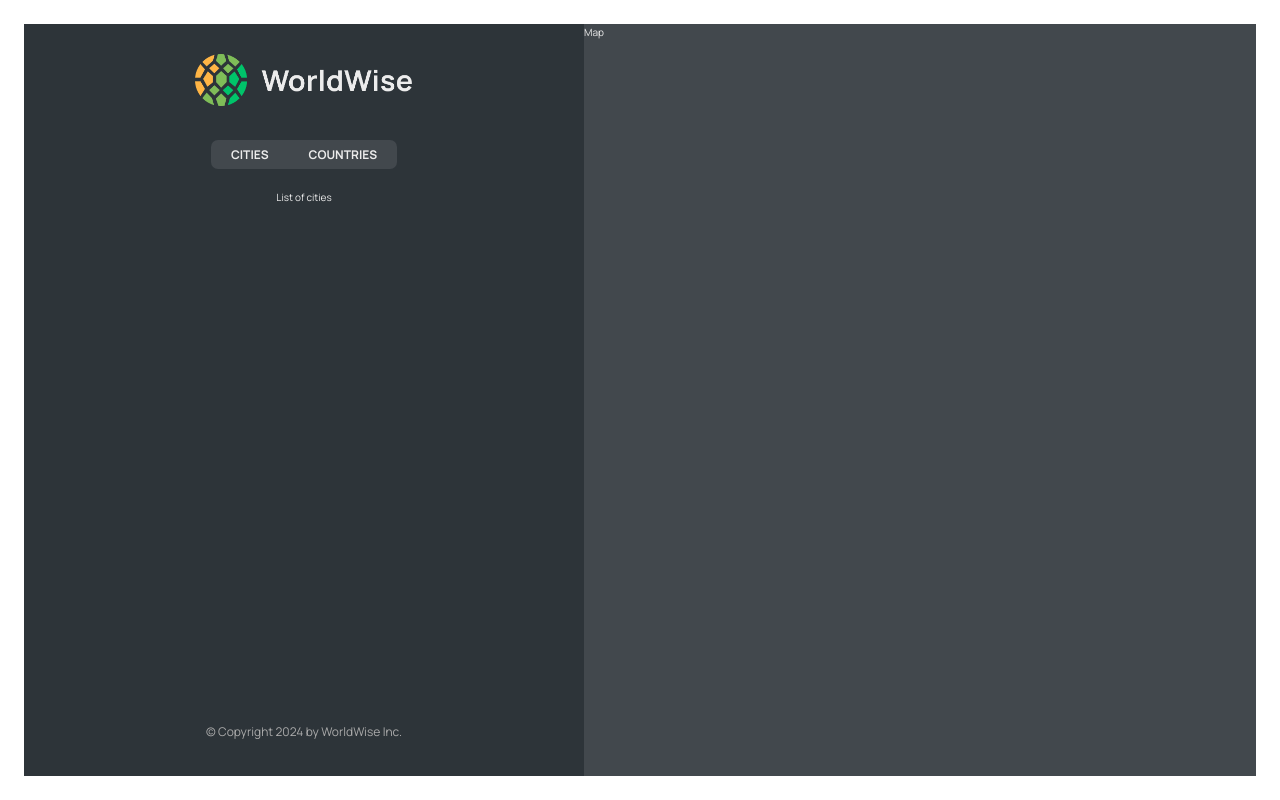
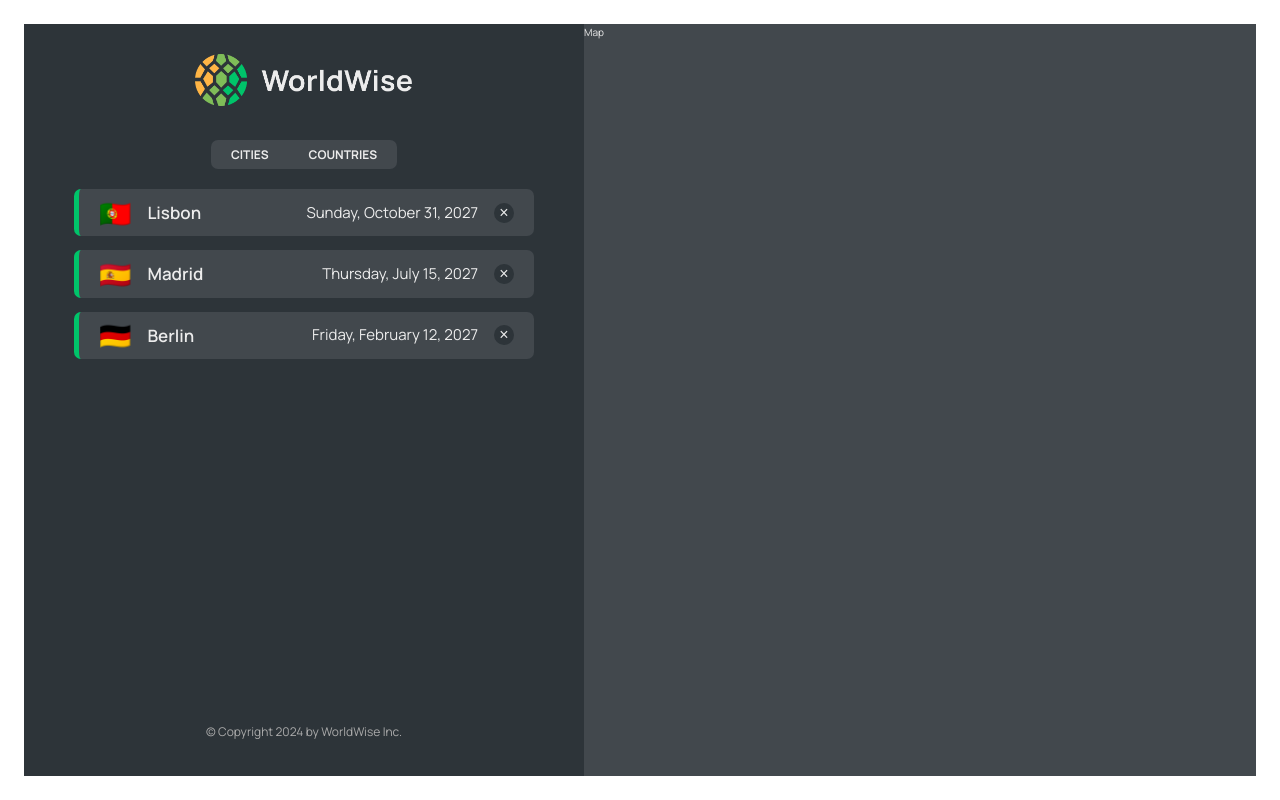
Before and after one commit to jzrlqwzy/worldwise, a React (Vite) app: page /app in a window 1280 px wide. Built offline with nearby package versions, Linux system fonts and the light colour scheme; data requests are answered from the project's data file.

Commit message:
city list

```diff
--- a/package.json
+++ b/package.json
@@ -7,9 +7,11 @@
     "dev": "vite",
     "build": "vite build",
     "lint": "eslint . --ext js,jsx --report-unused-disable-directives --max-warnings 0",
-    "preview": "vite preview"
+    "preview": "vite preview",
+    "server": "json-server --watch data/cities.json --port 8000"
   },
   "dependencies": {
+    "json-server": "^1.0.0-beta.0",
     "react": "^18.2.0",
     "react-dom": "^18.2.0",
     "react-router-dom": "^6.23.1"
--- a/src/App.jsx
+++ b/src/App.jsx
@@ -5,8 +5,31 @@
 import PageNotFound from "./pages/PageNotFound";
 import AppLayout from "./pages/AppLayout";
 import Login from "./pages/Login";
+import CityList from "./components/CityList";
+import { useEffect, useState } from "react";
+
+const BASE_URL = "http://localhost:8000";
 
 function App() {
+  const [cities, setCities] = useState([]);
+  const [isLoading, setIsLoading] = useState(false);
+
+  useEffect(function () {
+    async function fetchCities() {
+      try {
+        setIsLoading(true);
+        const res = await fetch(`${BASE_URL}/cities`);
+        const data = await res.json();
+        setCities(data);
+      } catch {
+        alert("Error Loading data...");
+      } finally {
+        setIsLoading(false);
+      }
+    }
+    fetchCities();
+  }, []);
+
   return (
     <BrowserRouter>
       <Routes>
@@ -15,9 +38,15 @@
         <Route path="pricing" element={<Pricing />} />
         <Route path="login" element={<Login />} />
         <Route path="app" element={<AppLayout />}>
-          <Route index element={<p>List of cities</p>} />
-          <Route path="cities" element={<p>List of cities</p>} />
-          <Route path="countries" element={<p>Countries</p>} />
+          <Route
+            index
+            element={<CityList cities={cities} isLoading={isLoading} />}
+          />
+          <Route
+            path="cities"
+            element={<CityList cities={cities} isLoading={isLoading} />}
+          />
+          <Route path="countries" element={<p>countries</p>} />
           <Route path="form" element={<p>Form</p>} />
         </Route>
         <Route path="*" element={<PageNotFound />} />
--- /dev/null
+++ b/src/components/CityItem.jsx
@@ -0,0 +1,24 @@
+import styles from "./CityItem.module.css";
+
+const formatDate = (date) =>
+  new Intl.DateTimeFormat("en", {
+    day: "numeric",
+    month: "long",
+    year: "numeric",
+    weekday: "long",
+  }).format(new Date(date));
+
+function CityItem({ city }) {
+  const { cityName, emoji, date } = city;
+
+  return (
+    <li className={styles.cityItem}>
+      <span className={styles.emoji}>{emoji}</span>
+      <h3 className={styles.name}>{cityName}</h3>
+      <time className={styles.date}>{formatDate(date)}</time>
+      <button className={styles.deleteBtn}>×</button>
+    </li>
+  );
+}
+
+export default CityItem;
--- /dev/null
+++ b/src/components/CityList.jsx
@@ -0,0 +1,23 @@
+import CityItem from "./CityItem";
+import styles from "./CityList.module.css";
+import Spinner from "./Spinner";
+import Message from "./Message";
+
+function CityList({ cities, isLoading }) {
+  if (isLoading) return <Spinner />;
+
+  if (!cities.length)
+    return (
+      <Message message="Add your first city by clicking a city on the map" />
+    );
+
+  return (
+    <ul className={styles.cityList}>
+      {cities.map((city) => (
+        <CityItem city={city} key={city.id} />
+      ))}
+    </ul>
+  );
+}
+
+export default CityList;
```
Also changed, not shown: .eslintrc.cjs, 1 other file (tests, documents, lock files or other folders).
